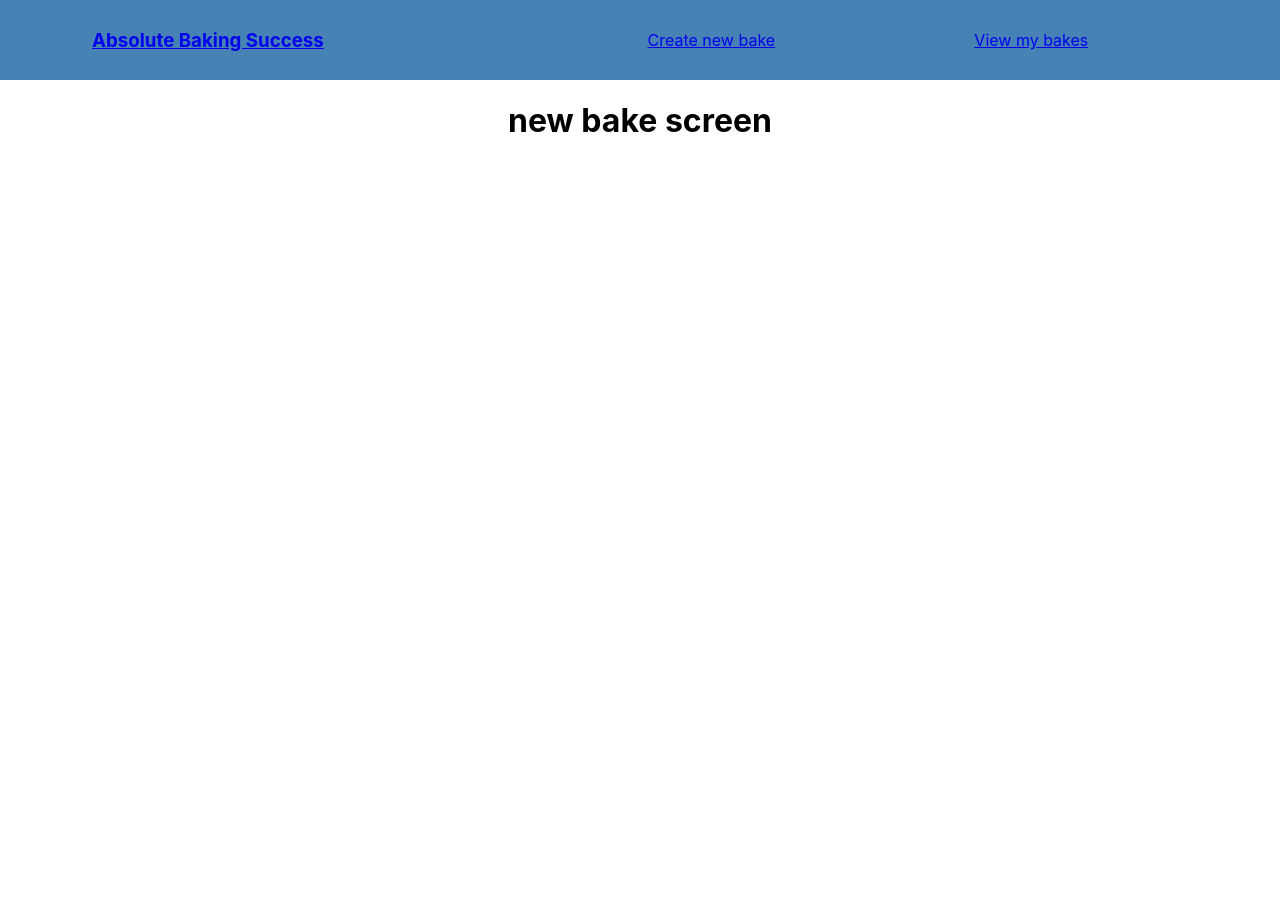
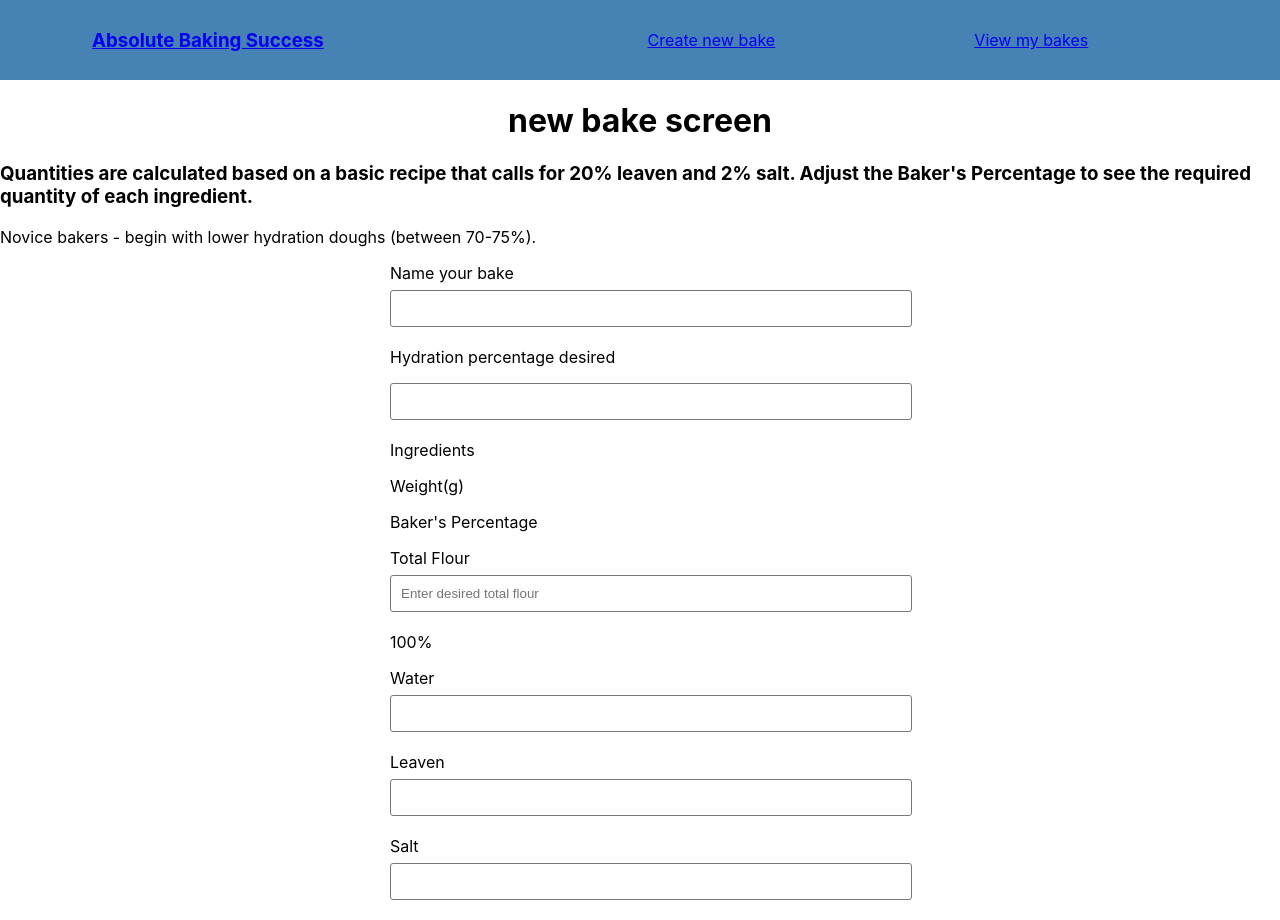
Before and after one commit to katrinareins/sourdough-calculator-frontend, a React (Create React App) app: page /newBake in a window 1280 px wide. Before the commit the page ends 800 px from the top, so only its background shows below. Built offline with nearby package versions, Linux system fonts and the light colour scheme.

Commit message:
Form elements added to new bake page.

```diff
--- a/src/newBake_page/newBakeScreen.js
+++ b/src/newBake_page/newBakeScreen.js
@@ -5,6 +5,28 @@ export class NewBakeScreen extends Component {
         return (
             <div>
                 <h1>new bake screen</h1>
+                <h3>Quantities are calculated based on a basic recipe that calls for 20% leaven and 2% salt. Adjust the Baker's Percentage to see the required quantity of each ingredient. </h3>
+                <p>
+                Novice bakers - begin with lower hydration doughs (between 70-75%).
+                </p>
+                <form>
+                    <label>Name your bake</label>
+                    <input type='text' name='bakeName'></input>
+                    <p>Hydration percentage desired</p>
+                    <input type='text' name='hydrationPerc'></input>
+                    <p>Ingredients</p>
+                    <p>Weight(g)</p>
+                    <p>Baker's Percentage</p>
+                    <label>Total Flour</label>
+                    <input type='text' placeholder='Enter desired total flour' name='totalFlour'></input>
+                    <p>100%</p>
+                    <label>Water</label>
+                    <input type='text' name='totalWater'></input>
+                    <label>Leaven</label>
+                    <input type='text' name='totalLeaven'></input>
+                    <label>Salt</label>
+                    <input type='text' name='totalSalt'></input>
+                </form>
             </div>
         )
     }
```
